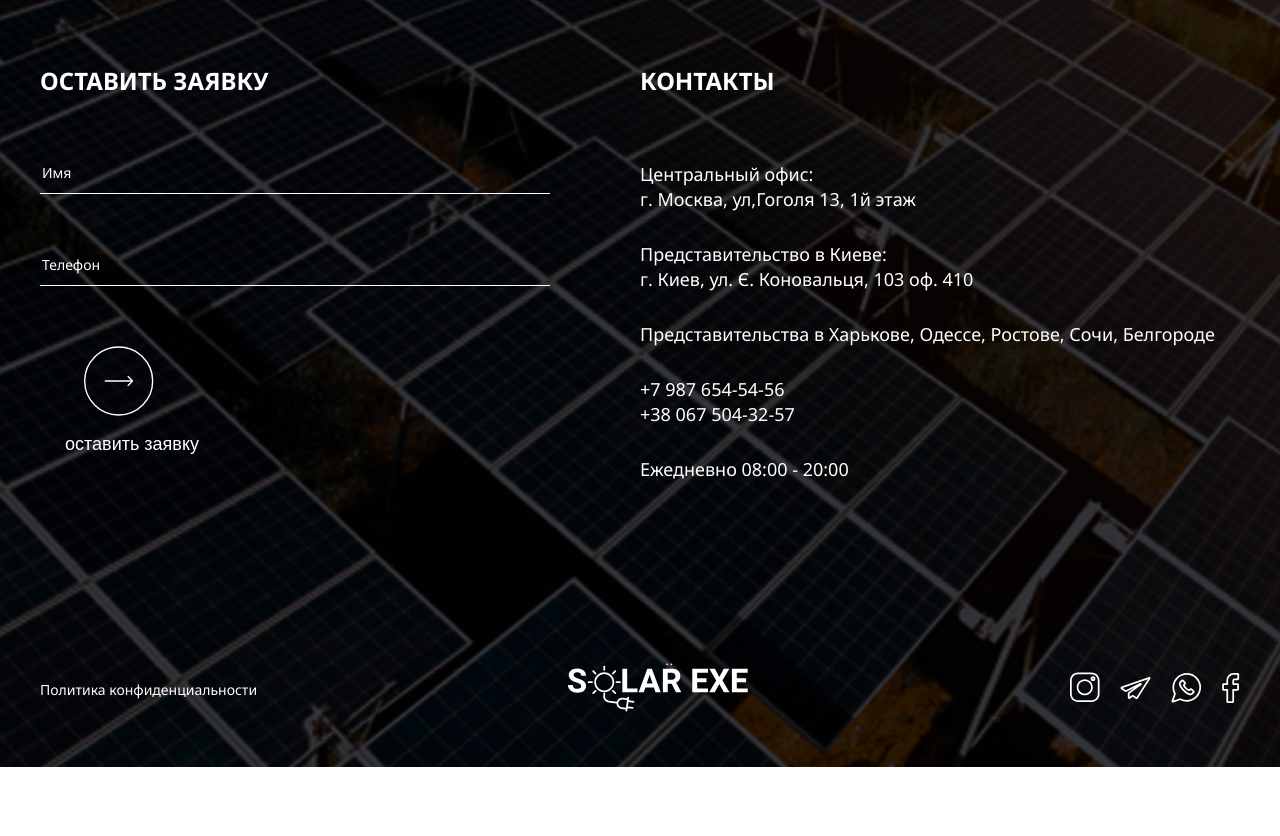
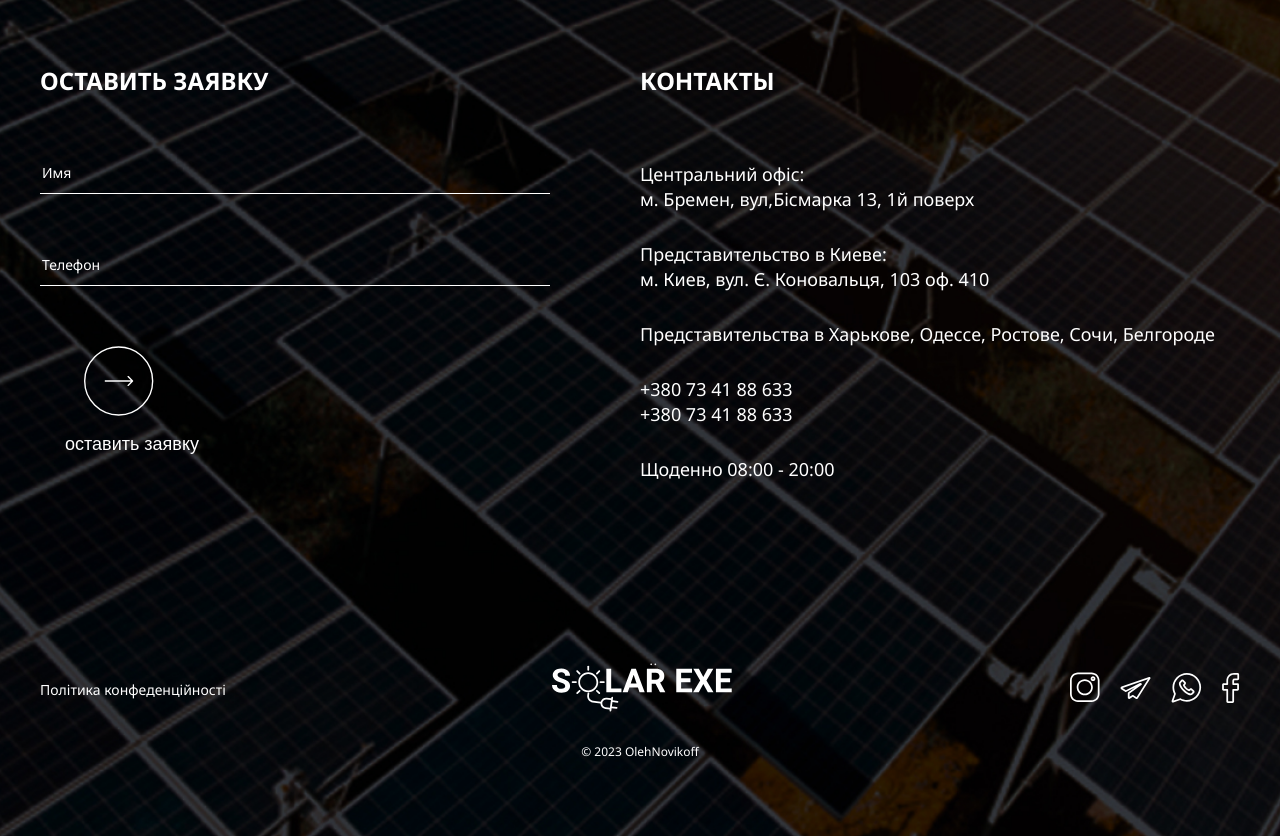
Before and after one commit to NovikoffOleh/Solare_station, a plain HTML site: page index.html in a window 1280 px wide. Shown: the part 4981-5817 px from the top of the page. Before the commit the page ends 5748 px from the top, so only its background shows below. Drawn offline with nearby package versions, Linux system fonts and the light colour scheme.

Commit message:
upd files

```diff
--- a/css/style.css
+++ b/css/style.css
@@ -403,6 +403,19 @@ ul{
   margin-right: -10px;
 }
 
+.name {
+
+  text-align: center;
+  font-size: 12px;
+}
+.footer-copyright{
+  margin-bottom: 25px;
+  color: #ffff;
+  padding-top: 25px;
+}
+
+/* Adaptive */
+
 @media (max-width: 1240px){
   .info__inner{
     flex-wrap: wrap-reverse;
@@ -588,8 +601,10 @@ ul{
 @media (max-width: 375px){
   .button__text{
 
-    margin-left: -76px;
-    margin-bottom: 40px;
+    /*margin-left: -76px;*/
+    margin-bottom: 50px;
+  text-align: center;
+
   }
   .title{
     margin-bottom: 40px;
--- a/index.html
+++ b/index.html
@@ -409,28 +409,28 @@
           </h2>
           <ul class="footer__contacts-list">
             <li class="footer__contacts-item">
-              Центральный офис: <br>
-              г. Москва, ул,Гоголя 13, 1й этаж
+              Центральний офіс: <br>
+              м. Бремен, вул,Бісмарка 13, 1й поверх
             </li>
             <li class="footer__contacts-item">
               Представительство в Киеве: <br>
-              г. Киев, ул. Є. Коновальця, 103 оф. 410
+              м. Киев, вул. Є. Коновальця, 103 оф. 410
             </li>
             <li class="footer__contacts-item">
               Представительства в Харькове, Одессе, Ростове, Сочи, Белгороде
             </li>
             <li class="footer__contacts-item">
-              <a class="footer__phone" href="tel:79876545456">+7 987 654-54-56</a> <br>
-              <a class="footer__phone" href="tel:380675043257">+38 067 504-32-57</a>
+              <a class="footer__phone" href="tel:380734188633">+380 73 41 88 633</a> <br>
+              <a class="footer__phone" href="tel:380734188633">+380 73 41 88 633</a>
             </li>
             <li class="footer__contacts-item">
-              Ежедневно 08:00 - 20:00
+              Щоденно 08:00 - 20:00
             </li>
           </ul>
         </div>
       </div>
       <div class="footer__bottom">
-        <a class="footer__bottom-link" href="#">Политика конфиденциальности</a>
+        <a class="footer__bottom-link" href="#">Політика конфеденційності</a>
         <a class="logo" href="#">
           <img class="logo__img" src="images/logo.svg" alt="logo">
         </a>
@@ -457,6 +457,15 @@
           </li>
         </ul>
       </div>
+      <div class="footer-copyright">
+        <a
+          href="https://github.com/NovikoffOleh"
+          class="name"
+          target="_blank"
+        >
+          <p>© 2023 OlehNovikoff</p>
+        </a>
+      </div>
     </div>
   </footer>
 
```
